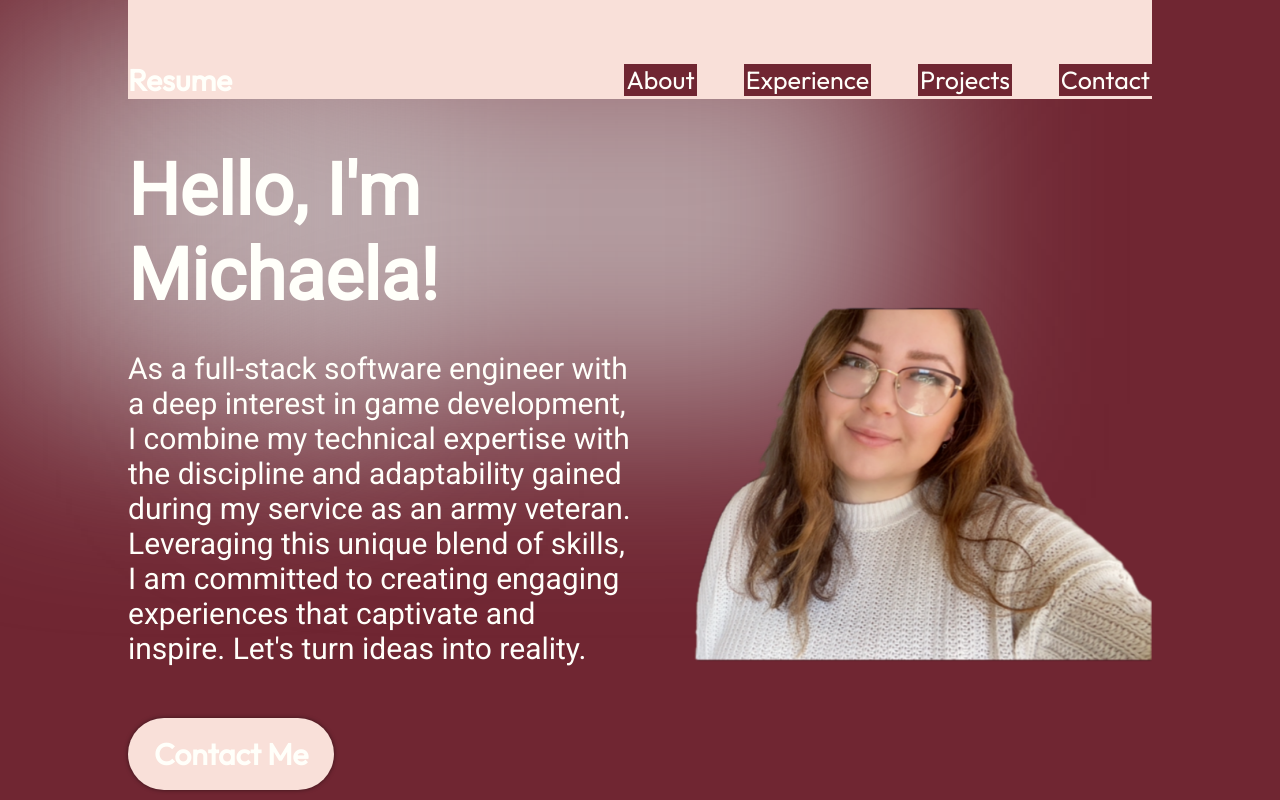
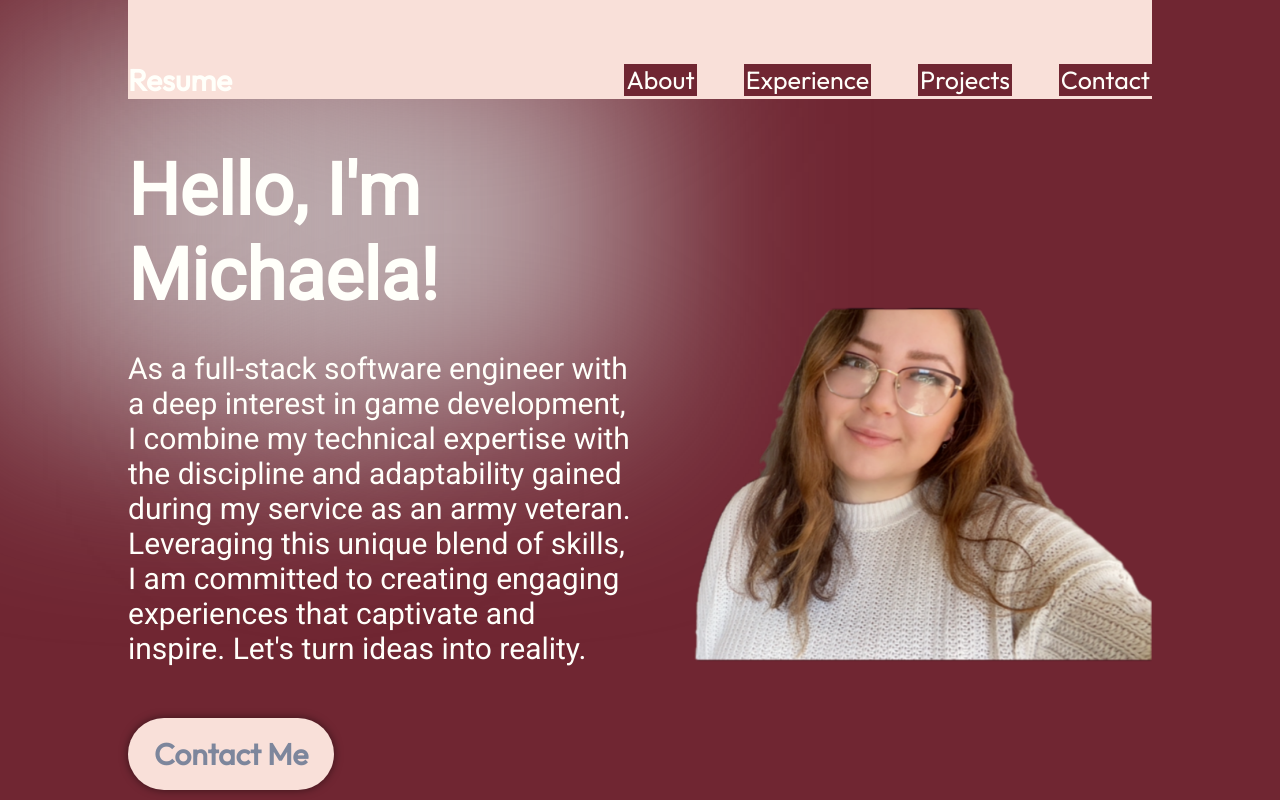
Before and after one commit to MichaelaArteberry/MichaelaArteberry.github.io, a React (Vite) app in the folder portfolio/: page / in a window 1280 px wide. Shown: the top 800 px of the page. Built offline with nearby package versions, Linux system fonts and the light colour scheme.

Commit message:
changing the blur

```diff
--- a/portfolio/src/components/About/About.module.css
+++ b/portfolio/src/components/About/About.module.css
@@ -28,7 +28,7 @@
 }
 
 .title {
-    color: var(--color-text);
+    color: var(--color-bg);
     font-size: 35px;
     font-weight: 700;
     letter-spacing: 1.75px;
--- a/portfolio/src/components/Hero/Hero.module.css
+++ b/portfolio/src/components/Hero/Hero.module.css
@@ -49,12 +49,12 @@
 .contactBtn {
     text-decoration: none;
     background-color: var(--color-primary);
-    color: var(--color-text);
+    color: var(--color-bg);
     border-radius: 100px;
     font-size: 30px;
     font-weight: 600;
     padding: 17px 26px;
-    box-shadow: 0 0 4px 0 rgba(0, 0, 0, 0.5);
+    box-shadow: 0 0 8px 0 rgba(0, 0, 0, 0.5);
 }
 
 .heroImg {
@@ -86,11 +86,11 @@
     position: absolute;
     width: 30vw;
     height: 30vw;
-    min-width: 300px;
-    min-width: 300px;
-    top: -128px;
+    min-width: 200px;
+    min-width: 200px;
+    top: -118px;
     left: -10vw;
-    border: 764px;
+    border: 700px;
     background-color: rgba(211, 211, 211, 0.7);
     filter: blur(100px);
     z-index: 0;
@@ -98,13 +98,13 @@
 
 .bottomBlur {
     position: absolute;
-    width: 50vw;
+    width: 30vw;
     height: 30vw;
-    min-width: 300px;
     min-width: 200px;
-    top: -128px;
+    min-width: 200px;
+    top: -118px;
     left: 10vw;
-    border: 764px;
+    border: 700px;
     background-color: rgba(211, 211, 211, 0.7);
     filter: blur(100px);
     z-index: 0;
```
